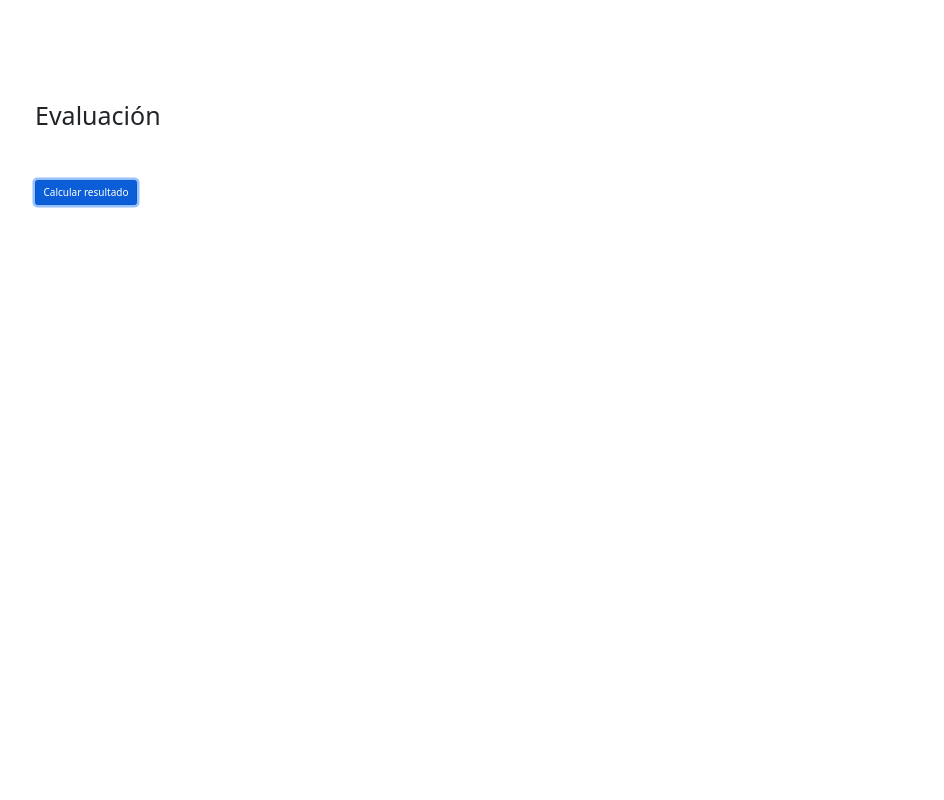
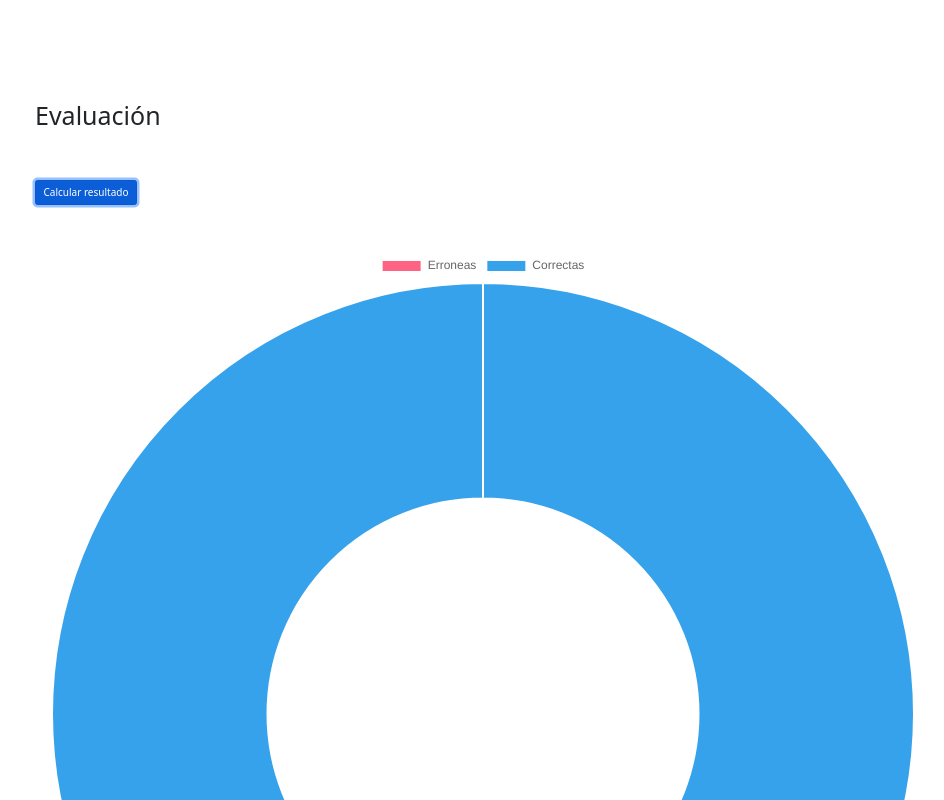
Before and after one commit to AngAven/platzi_master_quiz_frontend, a website built with webpack: page public/index.html in a window 1280 px wide. Both pictures are taken after a click on the button "Calcular resultado". Shown: the top 800 px of the page, without its empty margins (157-1101 px from the left). Built offline with nearby package versions, Linux system fonts and the light colour scheme; files whose address does not match are found by name.

Commit message:
Lógica terminada

```diff
--- a/package.json
+++ b/package.json
@@ -24,6 +24,7 @@
     "@babel/polyfill": "^7.12.1",
     "axios": "^0.23.0",
     "bootstrap": "^5.1.3",
-    "bootstrap-icons": "^1.6.0"
+    "bootstrap-icons": "^1.6.0",
+    "chart.js": "^3.5.1"
   }
 }
--- a/public/index.html
+++ b/public/index.html
@@ -17,6 +17,12 @@
   <br>
   <br>
   <button id="calcular-resultado" type="button" class="btn btn-primary">Calcular resultado</button>
+
+  <br>
+  <br>
+  <br>
+  <br>
+  <canvas id="resultados" width="400" height="400"></canvas>
 </main>
 </body>
 </html>
--- a/src/index.js
+++ b/src/index.js
@@ -1,4 +1,6 @@
 import axios from 'axios'
+import Chart from 'chart.js/auto';
+
 
 import '../node_modules/bootstrap/dist/js/bootstrap'
 import '../node_modules/bootstrap/dist/css/bootstrap.css'
@@ -127,12 +129,34 @@ const agregarEventos = () => {
 
   calcularResultados.addEventListener('click', () => {
     const inputsChecked = Array.from(document.querySelectorAll('input:checked'))
+    const preguntasContestadas = inputsChecked.length
+    const respuestasCorrectas = resultadosCorrectos.length
+    const respuestasIncorrectas = 5 - respuestasCorrectas
 
-    if(inputsChecked.length < 5){
-      console.log('llenar todos los datos')
+    if(preguntasContestadas < 5){
+      console.log('Llenar todos los datos')
     }
 
-    console.log('todo bien')
+    var resultados = document.getElementById('resultados').getContext('2d');
+    var chartResults = new Chart(resultados, {
+      type: 'doughnut',
+      data: {
+        labels: [
+          'Erroneas',
+          'Correctas',
+        ],
+        datasets: [{
+          label: 'Resultados',
+          data: [respuestasCorrectas, respuestasIncorrectas],
+          backgroundColor: [
+            'rgb(255, 99, 132)',
+            'rgb(54, 162, 235)'
+          ],
+          hoverOffset: 4
+        }]
+      }
+    })
+
   })
 }
 
```
Also changed, not shown: 1 other file.
